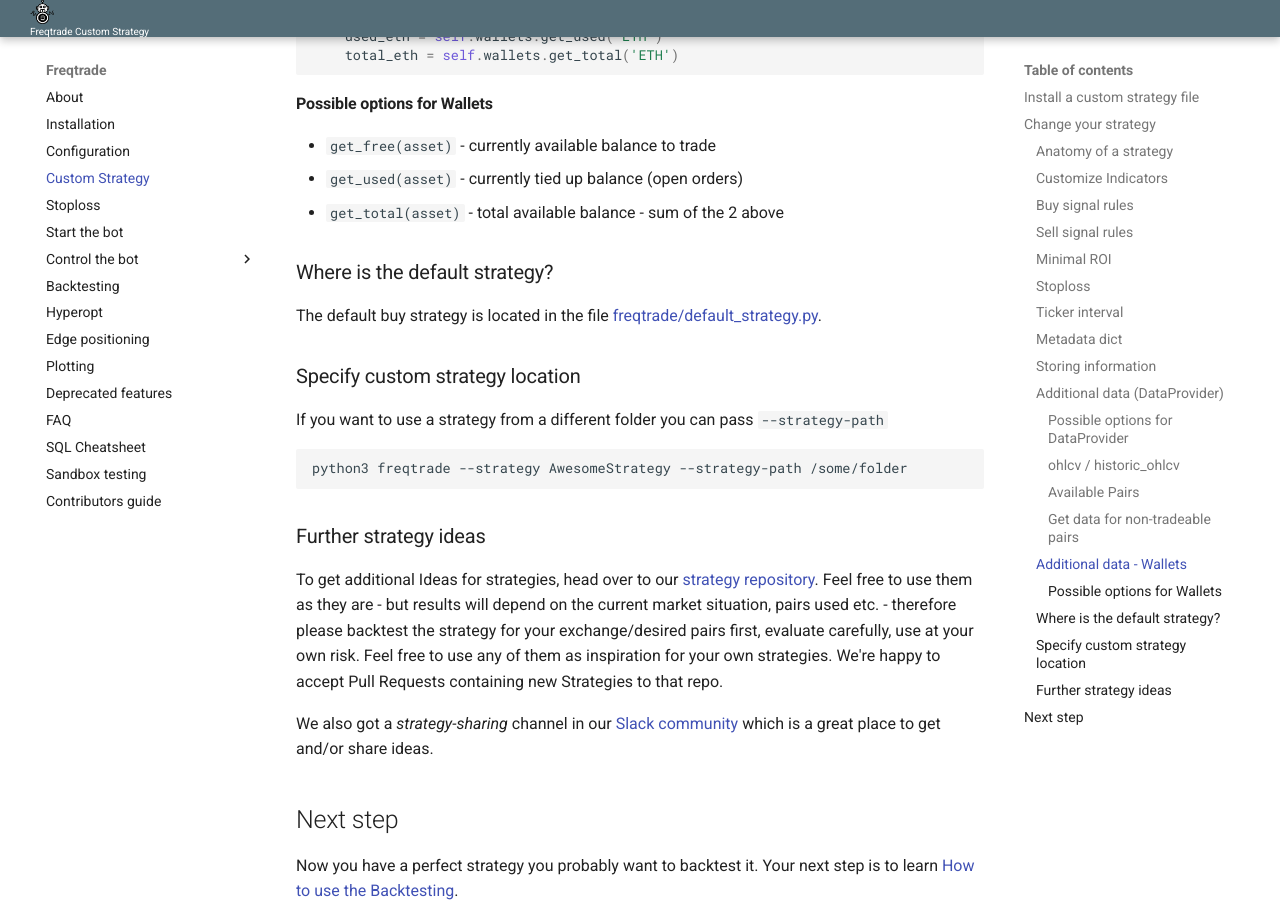
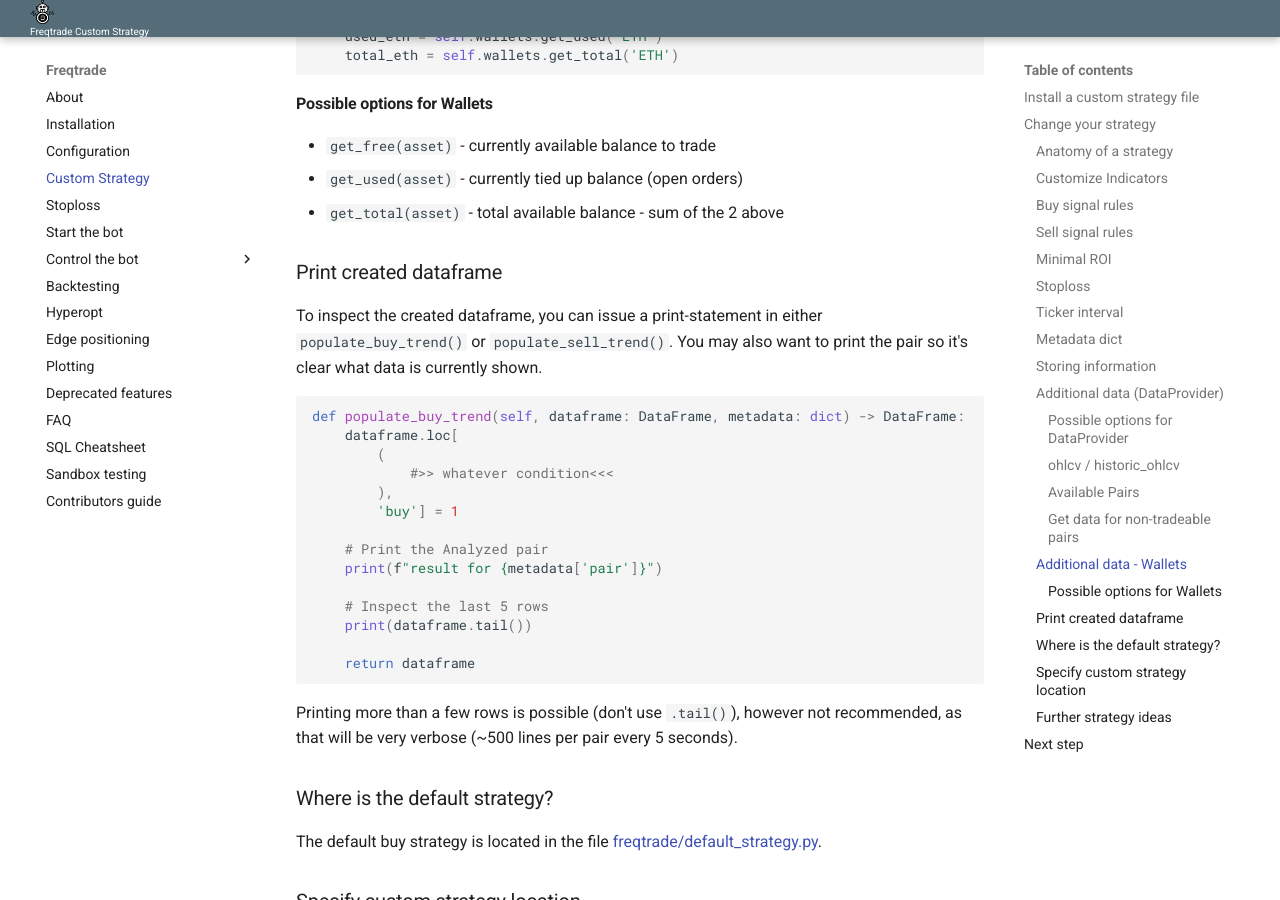
Before and after one commit to jacksonmori755/Crypto-trading-bot, an MkDocs documentation site: the page built from docs/bot-optimization.md, in a window 1280 px wide and 900 px high, scrolled down 8068 px. Built offline with MkDocs 1.6.1 and Material for MkDocs 9.7.7, drawn with Linux system fonts in a browser that asks for light colours.

Commit message:
Add printing dataframe to documentation

````diff
--- a/docs/bot-optimization.md
+++ b/docs/bot-optimization.md
@@ -345,6 +345,30 @@ if self.wallets:
 - `get_used(asset)` - currently tied up balance (open orders)
 - `get_total(asset)` - total available balance - sum of the 2 above
 
+### Print created dataframe
+
+To inspect the created dataframe, you can issue a print-statement in either `populate_buy_trend()` or `populate_sell_trend()`.
+You may also want to print the pair so it's clear what data is currently shown.
+
+``` python
+def populate_buy_trend(self, dataframe: DataFrame, metadata: dict) -> DataFrame:
+    dataframe.loc[
+        (
+            #>> whatever condition<<<
+        ),
+        'buy'] = 1
+
+    # Print the Analyzed pair
+    print(f"result for {metadata['pair']}")
+
+    # Inspect the last 5 rows
+    print(dataframe.tail())
+
+    return dataframe
+```
+
+Printing more than a few rows is possible (don't use `.tail()`), however not recommended, as that will be very verbose (~500 lines per pair every 5 seconds).
+
 ### Where is the default strategy?
 
 The default buy strategy is located in the file
````
